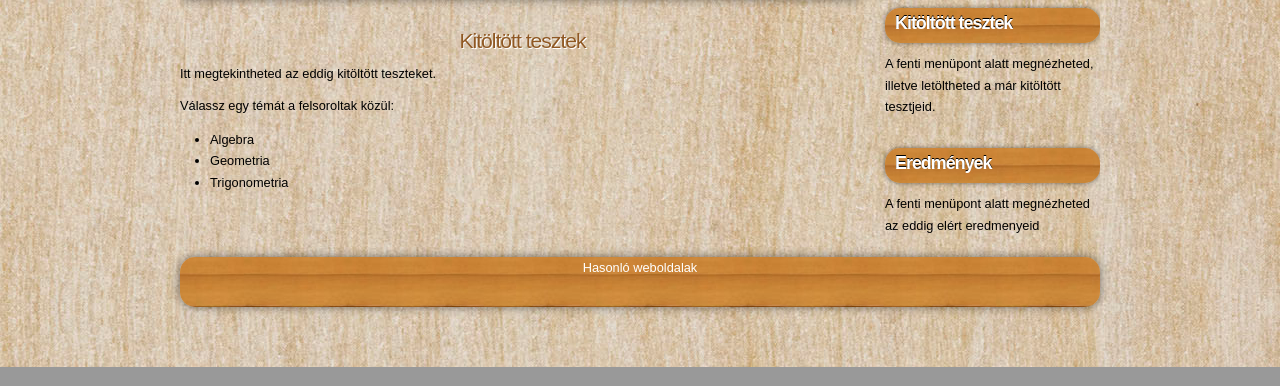
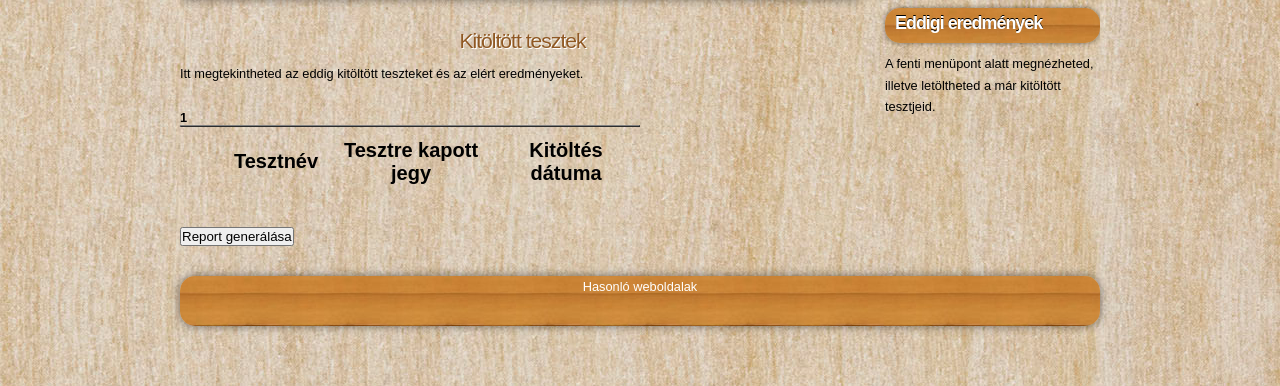
Before and after one commit to tasfe/web-testing, a PHP site: page /php/user/kitoltott_tesztek.php in a window 1280 px wide. Shown: the part 441-827 px from the top of the page. Run offline with PHP 8.4, Linux system fonts and the light colour scheme; the visitor is signed in with stand-in values (Sample User, id 1); data comes from the database, SQL or seed files in the repository; lists and menus that the app fills with data are empty.

Commit message:
Kitoltott tesztek megjelenitese es lehetoseg report generalasra

```diff
--- a/web-testing/user/kitoltott_tesztek.php
+++ b/web-testing/user/kitoltott_tesztek.php
@@ -1,3 +1,8 @@
+<?php
+session_start();
+include '../readQuestion.php';
+?>
+
 <!DOCTYPE html PUBLIC "-//W3C//DTD HTML 4.01 Transitional//EN" "http://www.w3.org/TR/html4/loose.dtd">
 <html xmlns="http://www.w3.org/1999/xhtml" xml:lang="en">
 
@@ -66,17 +71,9 @@
 					<!--close sidebar-->
 					<div class="sidebar">
 						<div class="sidebar_item">
-							<h2>Kitöltött tesztek</h2>
+							<h2>Eddigi eredmények</h2>
 							<p>A fenti menüpont alatt megnézheted, illetve letöltheted a már
 								kitöltött tesztjeid.</p>
-						</div>
-						<!--close sidebar_item-->
-					</div>
-					<!--close sidebar-->
-					<div class="sidebar">
-						<div class="sidebar_item">
-							<a href="eredmenyek.php"><h2>Eredmények</h2> </a>
-							<p>A fenti menüpont alatt megnézheted az eddig elért eredmenyeid</p>
 						</div>
 						<!--close sidebar_item-->
 					</div>
@@ -101,14 +98,60 @@
 
 				<br></br>
 				<h2 align="center">Kitöltött tesztek</h2>
-				<p>Itt megtekintheted az eddig kitöltött teszteket.</p>
-				<p>Válassz egy témát a felsoroltak közül:</p>
-				<ul>
-					<li>Algebra</li>
-					<li>Geometria</li>
-					<li>Trigonometria</li>
-				</ul>
+				<p>Itt megtekintheted az eddig kitöltött teszteket és az elért eredményeket.</p>
 
+				<?php
+				$db = 'adatok';
+				$host = 'localhost';
+				$user = 'root';
+				$pass = '';
+
+				//connection to the database
+				$dbhandle = mysql_connect($host, $user, $pass)
+				or die("Nem lehet kapcsolódni MySQL-hez!");
+
+				//select a database to work with
+				$selected = mysql_select_db($db)
+				or die("Nem sikerült kapcsolódni az adatbázishoz!");
+
+				$sql="SELECT emailcim, idTesztek, Datum, Eredmeny FROM kitoltotttesztek WHERE emailcim = '" . $_SESSION['your_email'] . "'";
+				$result=mysql_query($sql);
+				if(!$result)
+					echo "Még nincs kitöltött teszted!";//die("Sikertelen lekérdezés!");
+else {
+				if (isset($_SESSION['activation_result']))
+				{
+					echo '<br />';
+					echo '<b>'.$_SESSION['activation_result'].'</b>';
+					echo '<br />';
+					unset($_SESSION['activation_result']);
+				}
+
+				echo '<form action = "activate.php" method = "post">';
+				echo '<TABLE BORDER="1" CELLPADDING="4" CELLSPACING="2">';
+				echo '<table><th>&emsp;</th><th>Tesztnév</th><th>Tesztre kapott jegy</th><th>Kitöltés dátuma</th>';
+				while ($row = mysql_fetch_assoc($result)) {
+					$sql2 = "SELECT TesztNev FROM tesztek WHERE idTesztek='" . $row['idTesztek'] . "'";
+					$result2=mysql_query($sql2);
+					$row2 = mysql_fetch_assoc($result2);
+					$cim = readName("../tests/" . $row2['TesztNev']);
+					echo '<tr>
+					<td><input type=\'radio\' name=\'radio\' VALUE='.$row2['TesztNev'].'"></td>
+					<td> '.$cim.' </td>
+					<td>'.$row['Eredmeny'].'</td>
+					<td>'.$row['Datum'].'</td>';
+				}
+				echo '</TABLE><br /><br />';
+				echo '<input type="submit" name="submit" value="Report generálása" />&emsp;';
+				echo '<br />';
+
+				//free the resources associated with the result set
+				mysql_free_result($result);
+				//close connection
+				mysql_close($dbhandle);
+}
+			?>
+			<br><br>
 			</div>
 			<!--close content_item-->
 		</div>
```
